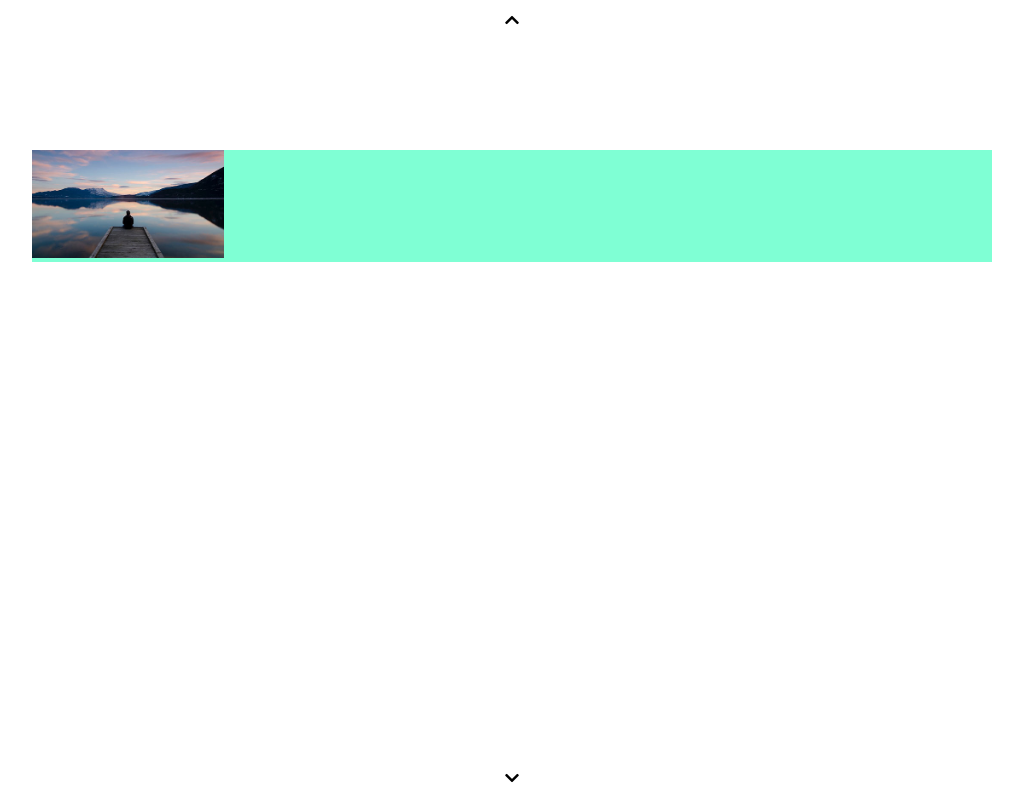
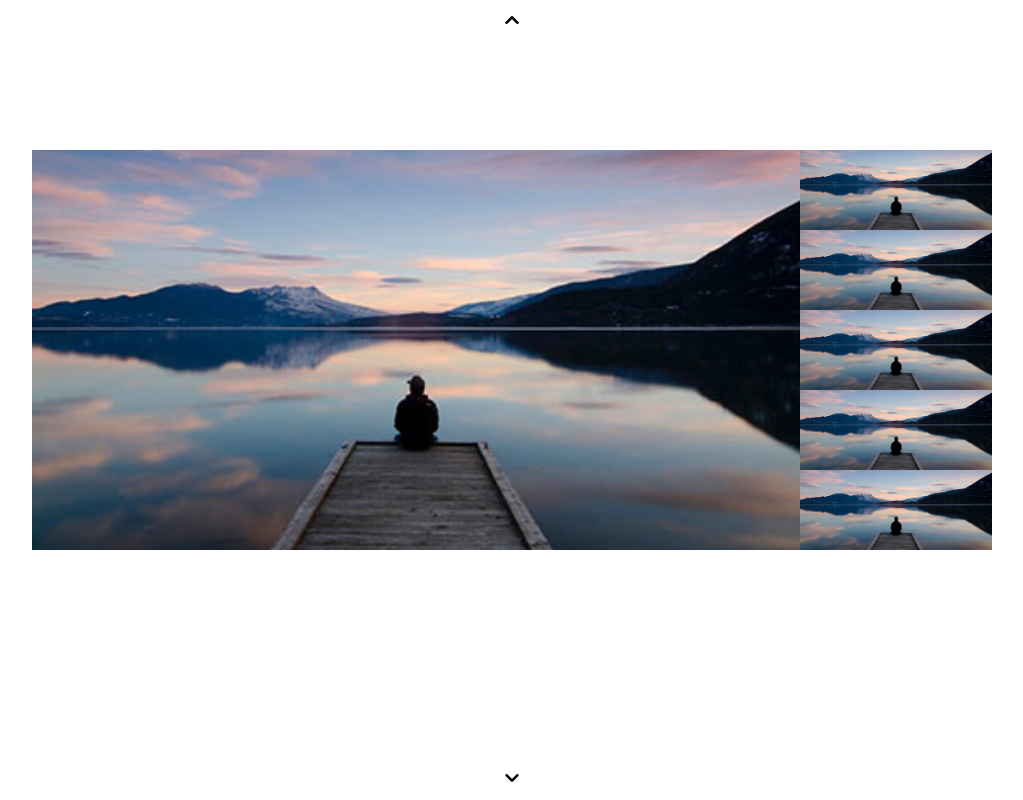
Before and after one commit to EddieFreedome/vue-slider, a plain HTML site: page index.html in a window 1280 px wide. Shown: the whole page, without its empty margins (128-1151 px from the left). Drawn offline with nearby package versions, Linux system fonts and the light colour scheme.

Commit message:
struttura html e css corretta

```diff
--- a/index.html
+++ b/index.html
@@ -5,8 +5,8 @@
   <meta charset="UTF-8">
   <meta http-equiv="X-UA-Compatible" content="IE=edge">
   <meta name="viewport" content="width=device-width, initial-scale=1.0">
+  <script src="https://cdn.jsdelivr.net/npm/vue@2.6.14/dist/vue.js"></script>
   <script src="script.js"></script>
-  <script src="https://cdn.jsdelivr.net/npm/vue@2.6.14/dist/vue.js"></script>
   <link rel="stylesheet" href="style.css">
   <link rel="stylesheet" href="https://cdnjs.cloudflare.com/ajax/libs/font-awesome/5.15.3/css/all.min.css">
   <title>My VueJs Carousel</title>
@@ -17,9 +17,9 @@
     <main>
         <div class="main-container" id="root">
             <!-- Sezione SX -->
-            <div class="blocco-sinistra col-5">
-                <div class="contenitore-immagine">
-                    <img src="img/" alt="">
+            <div class="blocco-sinistra col-4 p-relative">
+                <div class="contenitore-immagine ">
+                    <img src="img/01.jpg" class="p-absolute"alt="">
                 </div>
                 <div class="text-container">
                     <h4 class="titolo-immagine"></h4>
@@ -32,9 +32,12 @@
 
             <!-- Sezione di DX -->
             <div class="blocco-destra col-1">
-                <ul class="lista-verticale">
+                <ul class="lista-verticale d-flex">
                     <li><img src="img/01.jpg" alt=""></li>
-
+                    <li><img src="img/01.jpg" alt=""></li>
+                    <li><img src="img/01.jpg" alt=""></li>
+                    <li><img src="img/01.jpg" alt=""></li>
+                    <li><img src="img/01.jpg" alt=""></li>
                 </ul>
                 <div class="arrows-container">
                     <div class="arrow-up">
@@ -48,7 +51,6 @@
         </div>
     </main>
     <footer></footer>
-    <script src="js/script.js"></script>
 </body>
 
 </html>
--- a/style.css
+++ b/style.css
@@ -8,34 +8,53 @@
 
 .main-container{
     width: 960px;
+    height: 100%;
     background-color: aquamarine;
     margin: auto;
     margin-top: 150px;
     display: flex;
-}
-
-ul {
-    display: flex;
-    flex-direction: column;
-}
-
-ul li {
-    list-style: none;
+    height: 400px;
 }
 
 
-.blocco-destra{
-    width: 20%;
+.blocco-sinistra img{
+    position: absolute;
+    width: 100%;
+    height: 100%;
+    object-fit: cover;
+}
+
+
+.lista-verticale{
+    flex-direction: column;
+    overflow: hidden;
+    width: 100%;
+    height: 100%;
+}
+
+.lista-verticale img{
+    width: 100%;
+    height: 100%;
+    object-fit: cover;
+    overflow: hidden;
+}
+
+ul, li {
+    list-style: none;
     height: calc(100% / 5);
+}
+
+
+.img-container{
+    height: 100%;
 }
 
 
 
 
-.blocco-destra ul li img {
-    width: 100%;
-    height: 100%;
-}
+
+
+
 
 
 .arrow-up{
@@ -82,3 +101,11 @@ ul li {
     opacity: 1;
     border: 1px solid white;
 }
+
+.col-4{
+    width: calc(100% /5 * 4);
+}
+
+.col-1{
+    width: calc(100% /5 * 1);
+}
```
